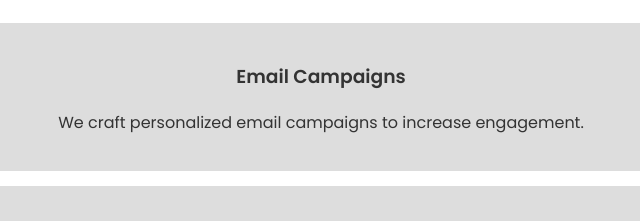
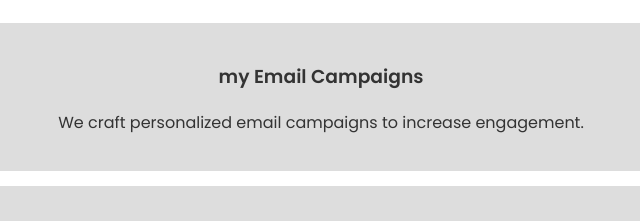
Before and after one commit to DEV2006g/MARKETINGHUB, a plain HTML site: page index.html in a window 1280 px wide. Shown: the part 485-706 px from the top of the page, 319-959 px from the left. Drawn offline with nearby package versions, Linux system fonts and the light colour scheme; a script that the page names is missing.

Commit message:
check kr rhe the changes

```diff
--- a/index.html
+++ b/index.html
@@ -25,7 +25,7 @@
     <section class="services">
         <h2>Our Services</h2>
         <div class="service">
-            <h3>Email Campaigns</h3>
+            <h3>my Email Campaigns</h3>
             <p>We craft personalized email campaigns to increase engagement.</p>
         </div>
         <div class="service">
```
